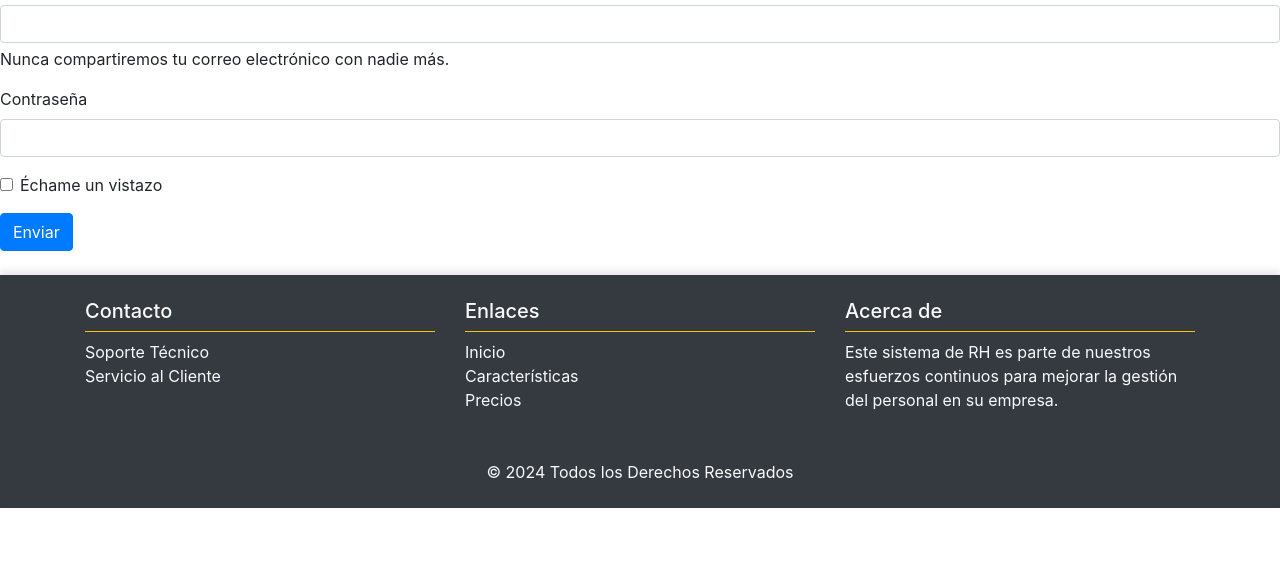
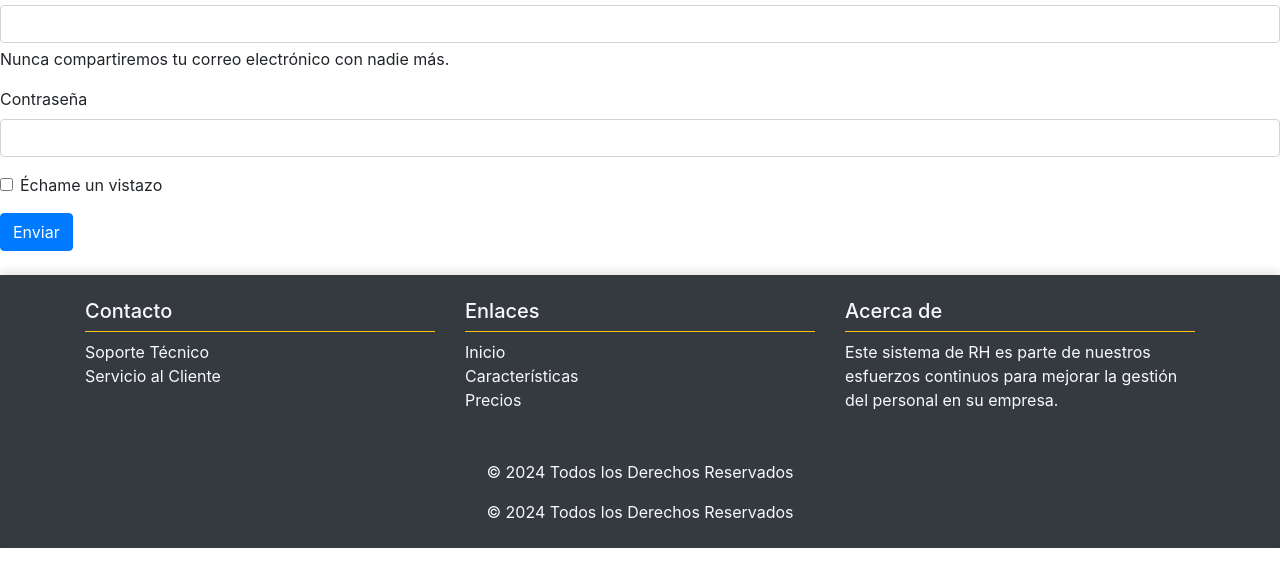
Before and after one commit to Monocker/TareaMajo, a plain HTML site: page index.html in a window 1280 px wide. Shown: the part 83-670 px from the top of the page. Drawn offline with nearby package versions, Linux system fonts and the light colour scheme.

Commit message:
Guardo cambios antes de cambiar de rama

```diff
--- a/index.html
+++ b/index.html
@@ -116,6 +116,9 @@
         <div class="text-center mt-3">
             © 2024 Todos los Derechos Reservados
         </div>
+        <div class="text-center mt-3">
+            © 2024 Todos los Derechos Reservados
+        </div>
     </div>
 </footer>
 
```
